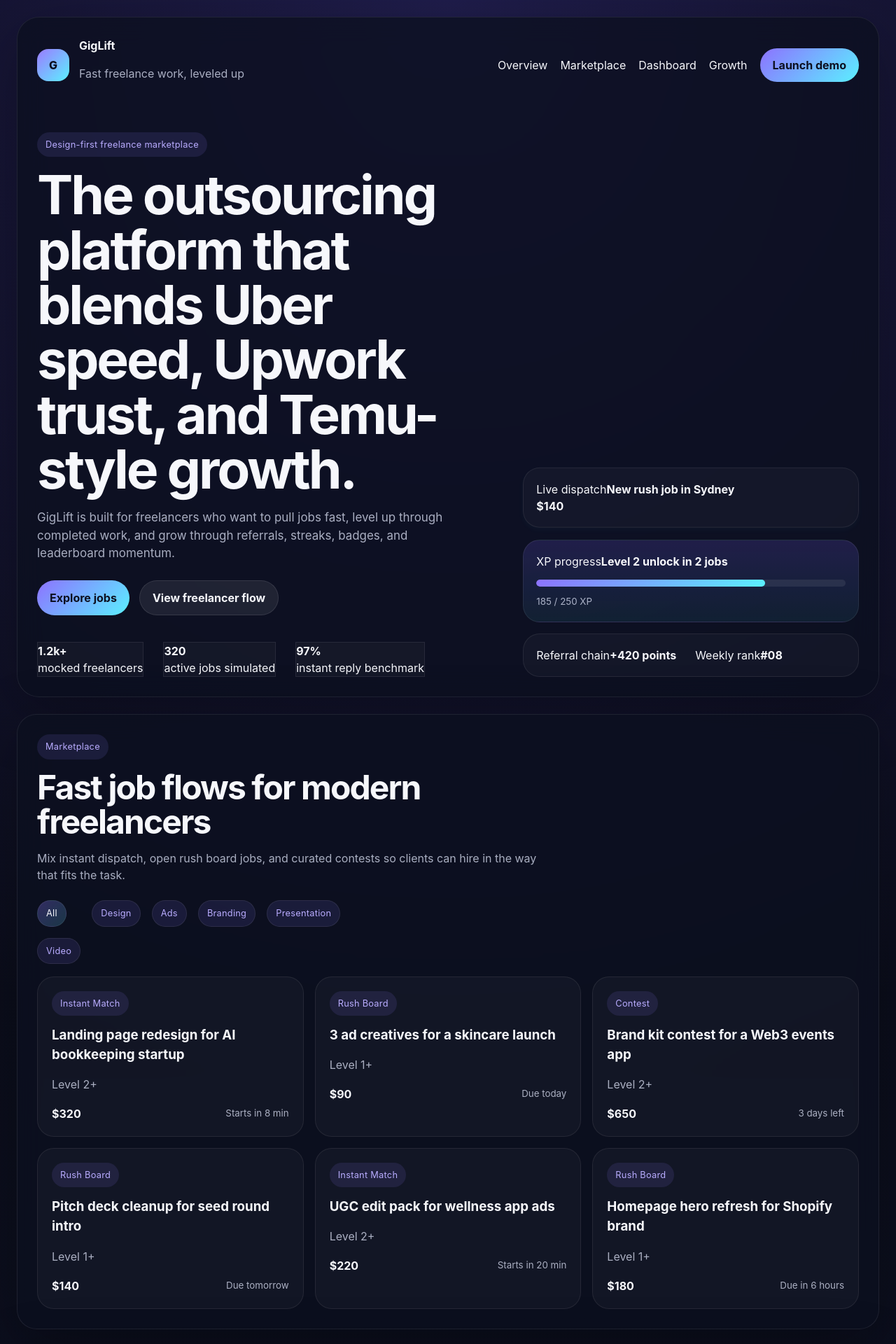
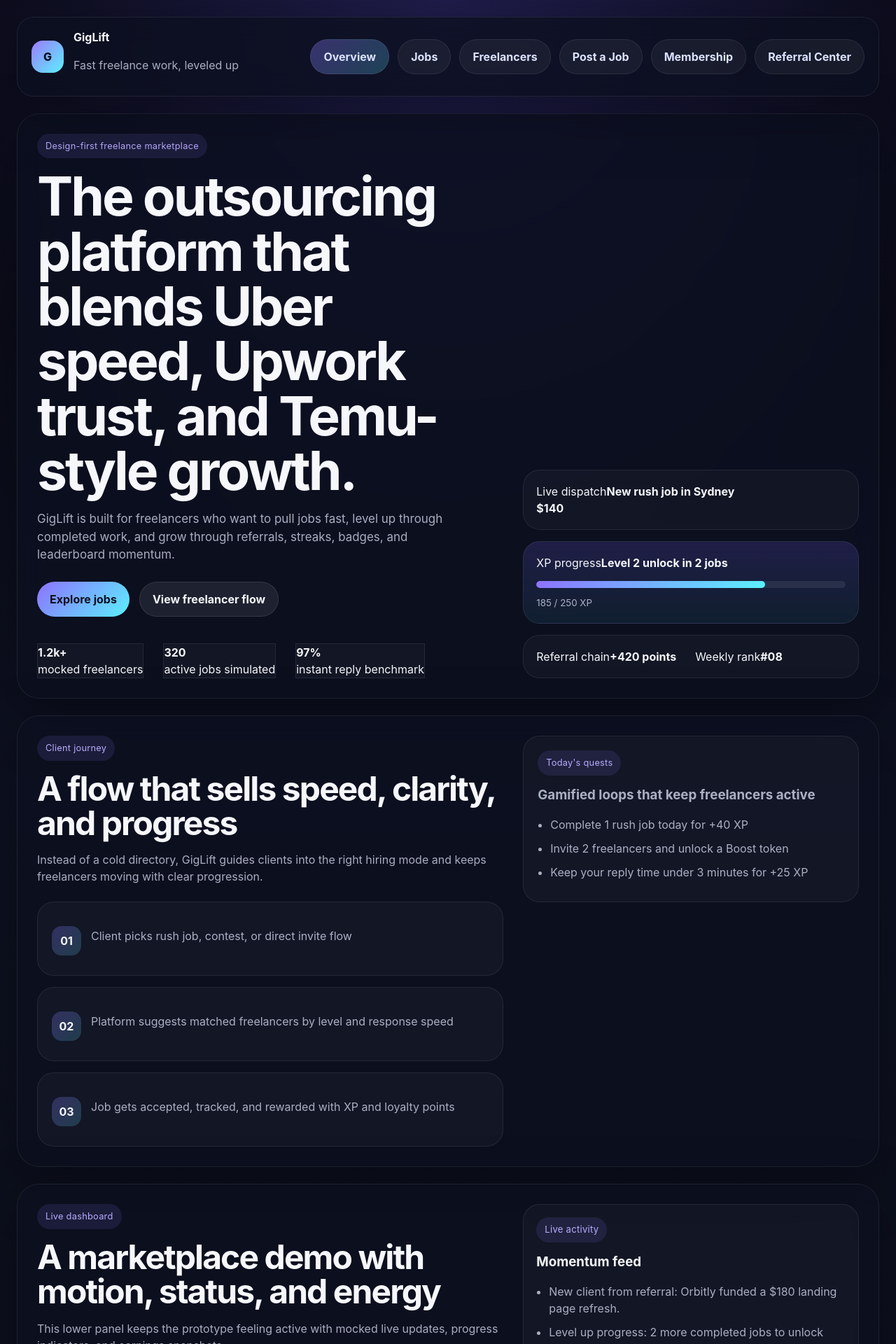
Before and after one commit to fintie/GigLift, a React (Vite) app: page / in a window 1280 px wide. Shown: the top 1920 px of the page at 70% size. Built offline with nearby package versions, Linux system fonts and the light colour scheme.

Commit message:
Add multi-page GigLift demo flows

```diff
--- a/src/App.jsx
+++ b/src/App.jsx
@@ -24,57 +24,76 @@
 
 const jobs = [
   {
+    id: 1,
     title: 'Landing page redesign for AI bookkeeping startup',
     budget: '$320',
     type: 'Instant Match',
     level: 'Level 2+',
     eta: 'Starts in 8 min',
     category: 'Design',
+    client: 'Orbitly',
+    brief: 'Need a cleaner hero, pricing block refresh, and mobile-first polish for investor traffic.',
   },
   {
+    id: 2,
     title: '3 ad creatives for a skincare launch',
     budget: '$90',
     type: 'Rush Board',
     level: 'Level 1+',
     eta: 'Due today',
     category: 'Ads',
+    client: 'Veloura',
+    brief: 'Meta-ready static creatives for a weekend promotion with soft luxury visual language.',
   },
   {
+    id: 3,
     title: 'Brand kit contest for a Web3 events app',
     budget: '$650',
     type: 'Contest',
     level: 'Level 2+',
     eta: '3 days left',
     category: 'Branding',
+    client: 'BlockWave',
+    brief: 'Create a flexible visual system with logo, colors, and social post templates.',
   },
   {
+    id: 4,
     title: 'Pitch deck cleanup for seed round intro',
     budget: '$140',
     type: 'Rush Board',
     level: 'Level 1+',
     eta: 'Due tomorrow',
     category: 'Presentation',
+    client: 'Northlane AI',
+    brief: 'Tighten typography, improve chart readability, and bring slides into one cohesive system.',
   },
   {
+    id: 5,
     title: 'UGC edit pack for wellness app ads',
     budget: '$220',
     type: 'Instant Match',
     level: 'Level 2+',
     eta: 'Starts in 20 min',
     category: 'Video',
+    client: 'Calma',
+    brief: 'Turn raw mobile footage into five punchy paid social edits with hooks and subtitles.',
   },
   {
+    id: 6,
     title: 'Homepage hero refresh for Shopify brand',
     budget: '$180',
     type: 'Rush Board',
     level: 'Level 1+',
     eta: 'Due in 6 hours',
     category: 'Design',
+    client: 'Nori Home',
+    brief: 'Create a cleaner premium hero section with stronger conversion focus and clearer CTA hierarchy.',
   },
 ]
 
 const freelancers = [
   {
+    id: 1,
     name: 'Mia Carter',
     role: 'Brand Designer',
     score: '4.9',
@@ -83,8 +102,10 @@
     level: 'Level 3',
     city: 'Sydney',
     earnings: '$8.4k',
+    headline: 'Fast identity systems for startup launches and product refreshes.',
   },
   {
+    id: 2,
     name: 'Noah Lee',
     role: 'Landing Page Builder',
     score: '4.8',
@@ -93,8 +114,10 @@
     level: 'Level 2',
     city: 'Melbourne',
     earnings: '$5.9k',
+    headline: 'Converts messy startup messaging into clean, high-performing web flows.',
   },
   {
+    id: 3,
     name: 'Ava Brooks',
     role: 'UGC Video Editor',
     score: '5.0',
@@ -103,8 +126,10 @@
     level: 'Level 2',
     city: 'Brisbane',
     earnings: '$4.7k',
+    headline: 'Short-form edits built for paid social and founder-led brands.',
   },
   {
+    id: 4,
     name: 'Leo Walker',
     role: 'Ad Creative Designer',
     score: '4.7',
@@ -113,8 +138,10 @@
     level: 'Level 3',
     city: 'Perth',
     earnings: '$11.3k',
+    headline: 'High-volume ad systems for brands that test weekly and scale aggressively.',
   },
   {
+    id: 5,
     name: 'Zoe Patel',
     role: 'Social Design Specialist',
     score: '4.9',
@@ -123,8 +150,10 @@
     level: 'Level 1',
     city: 'Adelaide',
     earnings: '$2.6k',
+    headline: 'Social packs, carousels, and launch visuals with tight turnaround.',
   },
   {
+    id: 6,
     name: 'Kai Morgan',
     role: 'Pitch Deck Designer',
     score: '4.8',
@@ -133,6 +162,7 @@
     level: 'Level 2',
     city: 'Auckland',
     earnings: '$6.2k',
+    headline: 'Investor-ready decks that make strategy and traction easier to understand.',
   },
 ]
 
@@ -180,11 +210,19 @@
   },
 ]
 
-const navItems = [
-  ['overview', 'Overview'],
-  ['marketplace', 'Marketplace'],
-  ['dashboard', 'Dashboard'],
-  ['growth', 'Growth'],
+const clientSteps = [
+  'Client picks rush job, contest, or direct invite flow',
+  'Platform suggests matched freelancers by level and response speed',
+  'Job gets accepted, tracked, and rewarded with XP and loyalty points',
+]
+
+const pages = [
+  ['home', 'Overview'],
+  ['jobs', 'Jobs'],
+  ['freelancers', 'Freelancers'],
+  ['post-job', 'Post a Job'],
+  ['membership', 'Membership'],
+  ['referrals', 'Referral Center'],
 ]
 
 function SectionTitle({ eyebrow, title, text }) {
@@ -197,36 +235,10 @@
   )
 }
 
-function App() {
-  const [activeCategory, setActiveCategory] = useState('All')
-  const categories = useMemo(() => ['All', ...new Set(jobs.map((job) => job.category))], [])
-
-  const visibleJobs = useMemo(() => {
-    if (activeCategory === 'All') return jobs
-    return jobs.filter((job) => job.category === activeCategory)
-  }, [activeCategory])
-
+function HomePage({ onOpenPage }) {
   return (
-    <div className="page-shell">
-      <header id="overview" className="hero-card">
-        <nav className="topbar">
-          <div className="brand">
-            <div className="brand-mark">G</div>
-            <div>
-              <strong>GigLift</strong>
-              <p>Fast freelance work, leveled up</p>
-            </div>
-          </div>
-          <div className="nav-actions">
-            {navItems.map(([href, label]) => (
-              <a key={href} href={`#${href}`}>
-                {label}
-              </a>
-            ))}
-            <button type="button">Launch demo</button>
-          </div>
-        </nav>
-
+    <>
+      <header className="hero-card">
         <div className="hero-grid">
           <div className="hero-copy">
             <span className="pill">Design-first freelance marketplace</span>
@@ -238,8 +250,10 @@
               and grow through referrals, streaks, badges, and leaderboard momentum.
             </p>
             <div className="hero-actions">
-              <button type="button">Explore jobs</button>
-              <button type="button" className="ghost-button">
+              <button type="button" onClick={() => onOpenPage('jobs')}>
+                Explore jobs
+              </button>
+              <button type="button" className="ghost-button" onClick={() => onOpenPage('freelancers')}>
                 View freelancer flow
               </button>
             </div>
@@ -289,8 +303,46 @@
         </div>
       </header>
 
-      <main>
-        <section id="marketplace" className="content-card">
+      <section className="content-card split-layout">
+        <div>
+          <SectionTitle
+            eyebrow="Client journey"
+            title="A flow that sells speed, clarity, and progress"
+            text="Instead of a cold directory, GigLift guides clients into the right hiring mode and keeps freelancers moving with clear progression."
+          />
+          <div className="timeline-list">
+            {clientSteps.map((step, index) => (
+              <div key={step} className="timeline-item">
+                <b>0{index + 1}</b>
+                <p>{step}</p>
+              </div>
+            ))}
+          </div>
+        </div>
+        <aside className="side-panel">
+          <span className="side-label">Today&apos;s quests</span>
+          <h3>Gamified loops that keep freelancers active</h3>
+          <ul className="quest-list">
+            {quests.map((quest) => (
+              <li key={quest}>{quest}</li>
+            ))}
+          </ul>
+        </aside>
+      </section>
+    </>
+  )
+}
+
+function JobsPage() {
+  const [activeCategory, setActiveCategory] = useState('All')
+  const categories = useMemo(() => ['All', ...new Set(jobs.map((job) => job.category))], [])
+  const visibleJobs = useMemo(() => {
+    if (activeCategory === 'All') return jobs
+    return jobs.filter((job) => job.category === activeCategory)
+  }, [activeCategory])
+
+  return (
+    <section className="content-card">
       <SectionTitle
         eyebrow="Marketplace"
         title="Fast job flows for modern freelancers"
@@ -310,10 +362,14 @@
       </div>
       <div className="job-grid">
         {visibleJobs.map((job) => (
-              <article key={job.title} className="job-card">
+          <article key={job.id} className="job-card detail-card">
             <span>{job.type}</span>
             <h3>{job.title}</h3>
-                <p>{job.level}</p>
+            <p>{job.brief}</p>
+            <div className="meta-row">
+              <small>{job.client}</small>
+              <small>{job.level}</small>
+            </div>
             <div className="job-meta">
               <strong>{job.budget}</strong>
               <small>{job.eta}</small>
@@ -322,36 +378,99 @@
         ))}
       </div>
     </section>
+  )
+}
 
-        <section id="dashboard" className="content-card">
+function FreelancersPage() {
+  return (
+    <section className="content-card">
       <SectionTitle
-            eyebrow="Freelancer dashboard"
-            title="A dashboard that feels alive, not empty"
-            text="The prototype includes realistic earnings, dispatch stats, referral progress, and live activity so the platform feels launch-ready."
+        eyebrow="Mock talent"
+        title="Freelancer profiles with enough depth to feel real"
+        text="The demo includes realistic freelancer snapshots, location tags, earnings, and positioning so client-side matching looks believable."
       />
-          <div className="dashboard-grid">
-            <div className="stats-grid">
-              {dashboardStats.map((stat) => (
-                <article key={stat.label} className="stat-card">
-                  <span>{stat.label}</span>
-                  <strong>{stat.value}</strong>
-                  <small>{stat.note}</small>
+      <div className="freelancer-grid">
+        {freelancers.map((freelancer) => (
+          <article key={freelancer.id} className="freelancer-card">
+            <div className="avatar">{freelancer.name.charAt(0)}</div>
+            <div>
+              <h3>{freelancer.name}</h3>
+              <p>{freelancer.role}</p>
+            </div>
+            <p>{freelancer.headline}</p>
+            <div className="freelancer-meta">
+              <strong>{freelancer.score} ★</strong>
+              <small>{freelancer.jobs} jobs completed</small>
+            </div>
+            <div className="meta-row">
+              <small>{freelancer.level}</small>
+              <small>{freelancer.city}</small>
+            </div>
+            <div className="meta-row">
+              <span className="badge">{freelancer.badge}</span>
+              <small>{freelancer.earnings}</small>
+            </div>
           </article>
         ))}
       </div>
-            <div className="activity-card">
-              <span className="side-label">Live activity</span>
-              <h3>Momentum feed</h3>
-              <ul className="activity-list">
-                {activityFeed.map((item) => (
-                  <li key={item}>{item}</li>
-                ))}
-              </ul>
+    </section>
+  )
+}
+
+function PostJobPage() {
+  return (
+    <section className="content-card split-layout">
+      <div>
+        <SectionTitle
+          eyebrow="Post a job"
+          title="A simple client flow instead of a giant form"
+          text="This page shows how clients could choose job mode, set a budget, and get matched fast without the platform feeling heavy."
+        />
+        <div className="form-card">
+          <div className="form-row">
+            <label>Job title</label>
+            <div className="fake-input">Design 5 static ads for a mobile fintech app</div>
+          </div>
+          <div className="form-row two-up">
+            <div>
+              <label>Job mode</label>
+              <div className="fake-input">Rush Board</div>
+            </div>
+            <div>
+              <label>Budget</label>
+              <div className="fake-input">$150 - $250</div>
             </div>
           </div>
+          <div className="form-row">
+            <label>Creative brief</label>
+            <div className="fake-input large-input">
+              Need performance-focused ad creatives with a clean premium feel and fast turnaround.
+            </div>
+          </div>
+          <div className="hero-actions">
+            <button type="button">Publish job</button>
+            <button type="button" className="ghost-button">
+              Save draft
+            </button>
+          </div>
+        </div>
+      </div>
+      <aside className="side-panel">
+        <span className="side-label">Suggested matches</span>
+        <h3>Freelancers ready right now</h3>
+        <ul className="quest-list">
+          <li>Mia Carter, Level 3, replies in 2 min</li>
+          <li>Zoe Patel, Level 1, available for rush work</li>
+          <li>Leo Walker, Level 3, strong ad testing experience</li>
+        </ul>
+      </aside>
     </section>
+  )
+}
 
-        <section id="levels" className="content-card split-layout">
+function MembershipPage() {
+  return (
+    <section className="content-card split-layout">
       <div>
         <SectionTitle
           eyebrow="Membership"
@@ -374,51 +493,28 @@
         </div>
       </div>
       <aside className="side-panel">
-            <span className="side-label">Today&apos;s quests</span>
-            <h3>Gamified loops that keep freelancers active</h3>
-            <ul className="quest-list">
-              {quests.map((quest) => (
-                <li key={quest}>{quest}</li>
-              ))}
-            </ul>
-          </aside>
-        </section>
-
-        <section className="content-card">
-          <SectionTitle
-            eyebrow="Mock talent"
-            title="Showcase realistic freelancer activity from day one"
-            text="The demo includes mocked freelancers, ratings, badges, city tags, and earnings snapshots so the marketplace already feels populated."
-          />
-          <div className="freelancer-grid">
-            {freelancers.map((freelancer) => (
-              <article key={freelancer.name} className="freelancer-card">
-                <div className="avatar">{freelancer.name.charAt(0)}</div>
-                <div>
-                  <h3>{freelancer.name}</h3>
-                  <p>{freelancer.role}</p>
-                </div>
-                <div className="freelancer-meta">
-                  <strong>{freelancer.score} ★</strong>
-                  <small>{freelancer.jobs} jobs completed</small>
-                </div>
-                <div className="meta-row">
-                  <small>{freelancer.level}</small>
-                  <small>{freelancer.city}</small>
-                </div>
-                <div className="meta-row">
-                  <span className="badge">{freelancer.badge}</span>
-                  <small>{freelancer.earnings}</small>
-                </div>
+        <span className="side-label">Freelancer dashboard</span>
+        <h3>Progress that encourages action</h3>
+        <div className="stats-grid single-column-grid">
+          {dashboardStats.map((stat) => (
+            <article key={stat.label} className="stat-card">
+              <span>{stat.label}</span>
+              <strong>{stat.value}</strong>
+              <small>{stat.note}</small>
             </article>
           ))}
         </div>
+      </aside>
     </section>
+  )
+}
 
-        <section id="growth" className="content-card split-layout">
+function ReferralsPage() {
+  return (
+    <section className="content-card split-layout">
       <div>
         <SectionTitle
-              eyebrow="Growth loop"
+          eyebrow="Referral center"
           title="Temu-inspired referrals, tuned for freelancers and clients"
           text="Users climb faster by inviting new clients and freelancers, earning points when referrals sign up, verify, land jobs, or spend on the platform."
         />
@@ -449,7 +545,70 @@
         </div>
       </aside>
     </section>
-      </main>
+  )
+}
+
+function App() {
+  const [activePage, setActivePage] = useState('home')
+
+  return (
+    <div className="page-shell">
+      <nav className="topbar app-nav">
+        <div className="brand">
+          <div className="brand-mark">G</div>
+          <div>
+            <strong>GigLift</strong>
+            <p>Fast freelance work, leveled up</p>
+          </div>
+        </div>
+        <div className="nav-actions">
+          {pages.map(([pageId, label]) => (
+            <button
+              key={pageId}
+              type="button"
+              className={activePage === pageId ? 'nav-tab active-tab' : 'nav-tab'}
+              onClick={() => setActivePage(pageId)}
+            >
+              {label}
+            </button>
+          ))}
+        </div>
+      </nav>
+
+      {activePage === 'home' && <HomePage onOpenPage={setActivePage} />}
+      {activePage === 'jobs' && <JobsPage />}
+      {activePage === 'freelancers' && <FreelancersPage />}
+      {activePage === 'post-job' && <PostJobPage />}
+      {activePage === 'membership' && <MembershipPage />}
+      {activePage === 'referrals' && <ReferralsPage />}
+
+      <section className="content-card dashboard-grid">
+        <div>
+          <SectionTitle
+            eyebrow="Live dashboard"
+            title="A marketplace demo with motion, status, and energy"
+            text="This lower panel keeps the prototype feeling active with mocked live updates, progress indicators, and earnings snapshots."
+          />
+          <div className="stats-grid">
+            {dashboardStats.map((stat) => (
+              <article key={stat.label} className="stat-card">
+                <span>{stat.label}</span>
+                <strong>{stat.value}</strong>
+                <small>{stat.note}</small>
+              </article>
+            ))}
+          </div>
+        </div>
+        <div className="activity-card">
+          <span className="side-label">Live activity</span>
+          <h3>Momentum feed</h3>
+          <ul className="activity-list">
+            {activityFeed.map((item) => (
+              <li key={item}>{item}</li>
+            ))}
+          </ul>
+        </div>
+      </section>
     </div>
   )
 }
--- a/src/index.css
+++ b/src/index.css
@@ -58,14 +58,16 @@
 }
 
 .hero-card,
-.content-card {
+.content-card,
+.app-nav {
   border: 1px solid rgba(255, 255, 255, 0.08);
   background: rgba(12, 16, 31, 0.78);
   box-shadow: 0 24px 90px rgba(0, 0, 0, 0.28);
   backdrop-filter: blur(18px);
 }
 
-.hero-card {
+.hero-card,
+.content-card {
   border-radius: 32px;
   padding: 28px;
   overflow: hidden;
@@ -76,7 +78,15 @@
   align-items: center;
   justify-content: space-between;
   gap: 16px;
-  margin-bottom: 56px;
+}
+
+.app-nav {
+  position: sticky;
+  top: 16px;
+  z-index: 10;
+  padding: 16px 20px;
+  margin-bottom: 24px;
+  border-radius: 24px;
 }
 
 .brand {
@@ -105,14 +115,16 @@
 .freelancer-card p,
 .side-panel,
 small,
-.activity-list li {
+.activity-list li,
+.timeline-item p,
+.form-row label {
   color: rgba(230, 235, 255, 0.72);
 }
 
 .nav-actions {
   display: flex;
   align-items: center;
-  gap: 18px;
+  gap: 12px;
   flex-wrap: wrap;
 }
 
@@ -123,6 +135,16 @@
   background: linear-gradient(135deg, #8d72ff 0%, #5bf0ff 100%);
   color: #0d1020;
   font-weight: 700;
+}
+
+.nav-tab {
+  background: rgba(255, 255, 255, 0.05) !important;
+  color: #dbe2ff !important;
+  border: 1px solid rgba(255, 255, 255, 0.08);
+}
+
+.active-tab {
+  background: linear-gradient(135deg, rgba(141, 114, 255, 0.34) 0%, rgba(91, 240, 255, 0.22) 100%) !important;
 }
 
 .ghost-button {
@@ -197,7 +219,10 @@
 .growth-grid article,
 .leaderboard-row,
 .stat-card,
-.activity-card {
+.activity-card,
+.timeline-item,
+.form-card,
+.fake-input {
   border: 1px solid rgba(255, 255, 255, 0.08);
   background: rgba(255, 255, 255, 0.03);
 }
@@ -214,7 +239,8 @@
 }
 
 .mini-card,
-.activity-card {
+.activity-card,
+.form-card {
   border-radius: 24px;
   padding: 18px;
 }
@@ -251,8 +277,6 @@
 
 .content-card {
   margin-top: 24px;
-  border-radius: 28px;
-  padding: 28px;
 }
 
 .section-title {
@@ -269,7 +293,8 @@
 .levels-list,
 .freelancer-grid,
 .growth-grid,
-.stats-grid {
+.stats-grid,
+.timeline-list {
   display: grid;
   gap: 16px;
 }
@@ -301,7 +326,8 @@
 .freelancer-card,
 .growth-grid article,
 .side-panel,
-.stat-card {
+.stat-card,
+.timeline-item {
   border-radius: 24px;
   padding: 20px;
 }
@@ -312,17 +338,23 @@
 .side-panel h3,
 .growth-grid strong,
 .stat-card strong,
-.activity-card h3 {
+.activity-card h3,
+.timeline-item b {
   margin: 14px 0 8px;
 }
 
 .job-meta,
-.meta-row {
+.meta-row,
+.freelancer-meta {
   display: flex;
   align-items: center;
   justify-content: space-between;
   gap: 12px;
   margin-top: 18px;
+}
+
+.detail-card p {
+  min-height: 72px;
 }
 
 .side-panel {
@@ -345,13 +377,6 @@
 .freelancer-card {
   display: grid;
   gap: 8px;
-}
-
-.freelancer-meta {
-  display: flex;
-  align-items: center;
-  justify-content: space-between;
-  gap: 12px;
 }
 
 .avatar {
@@ -391,6 +416,10 @@
   align-content: start;
 }
 
+.single-column-grid {
+  grid-template-columns: 1fr;
+}
+
 .stat-card span,
 .activity-card span {
   color: #b9acff;
@@ -400,6 +429,43 @@
 .stat-card strong {
   display: block;
   font-size: 1.8rem;
+}
+
+.timeline-item {
+  display: grid;
+  grid-template-columns: auto 1fr;
+  gap: 14px;
+  align-items: start;
+}
+
+.timeline-item b {
+  display: grid;
+  place-items: center;
+  width: 42px;
+  height: 42px;
+  border-radius: 14px;
+  background: linear-gradient(135deg, rgba(141, 114, 255, 0.28) 0%, rgba(91, 240, 255, 0.18) 100%);
+}
+
+.form-row {
+  display: grid;
+  gap: 8px;
+  margin-bottom: 16px;
+}
+
+.two-up {
+  grid-template-columns: 1fr 1fr;
+  gap: 16px;
+}
+
+.fake-input {
+  border-radius: 18px;
+  padding: 16px;
+  color: #f6f7fb;
+}
+
+.large-input {
+  min-height: 124px;
 }
 
 @keyframes pulse {
@@ -437,7 +503,8 @@
   }
 
   .hero-card,
-  .content-card {
+  .content-card,
+  .app-nav {
     padding: 20px;
     border-radius: 24px;
   }
@@ -445,9 +512,11 @@
   .topbar,
   .nav-actions,
   .hero-actions,
-  .hero-stats {
+  .hero-stats,
+  .two-up {
     flex-direction: column;
     align-items: stretch;
+    display: flex;
   }
 
   .grid-two,
@@ -455,7 +524,8 @@
   .freelancer-meta,
   .meta-row,
   .job-meta,
-  .leaderboard-row {
+  .leaderboard-row,
+  .timeline-item {
     grid-template-columns: 1fr;
     display: grid;
   }
```
Lines whose indentation alone changed are shown as unchanged.
